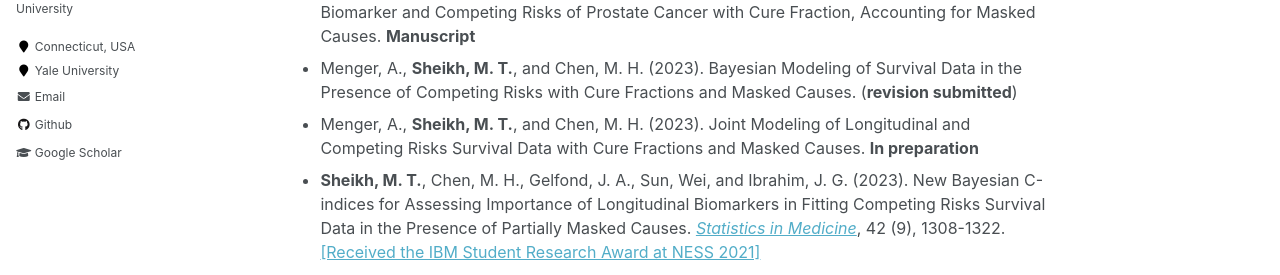
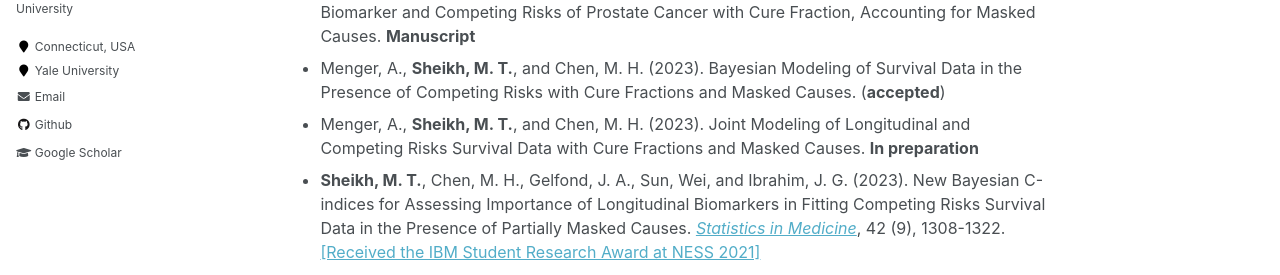
Before and after one commit to mdtuhinsheikh/mdtuhinsheikh.github.io, a Jekyll site: the page built from _pages/publications.md, in a window 1280 px wide and 900 px high. Shown: the part 314-589 px from the top of the window. Built offline with Jekyll 4.4.1, drawn with Linux system fonts in a browser that asks for light colours.

Commit message:
Update publications.md

```diff
--- a/_pages/publications.md
+++ b/_pages/publications.md
@@ -7,7 +7,7 @@ author_profile: true
 ## Methodology
 - **Sheikh, M. T.**, and Zhao, H. (2023). A Semicompeting Risks Model with an Application to UK Biobank Data to Identify Risk Factors for Diabetes Onset and Progression. (**submitted**)
 - **Sheikh, M. T.**, Gelfond, J. A., and Chen, M. H. (2023). Bayesian Joint Model for Longitudinal Biomarker and Competing Risks of Prostate Cancer with Cure Fraction, Accounting for Masked Causes. **Manuscript**
-- Menger, A., **Sheikh, M. T.**, and Chen, M. H. (2023). Bayesian Modeling of Survival Data in the Presence of Competing Risks with Cure Fractions and Masked Causes. (**revision submitted**)
+- Menger, A., **Sheikh, M. T.**, and Chen, M. H. (2023). Bayesian Modeling of Survival Data in the Presence of Competing Risks with Cure Fractions and Masked Causes. (**accepted**)
 - Menger, A., **Sheikh, M. T.**, and Chen, M. H. (2023). Joint Modeling of Longitudinal and Competing Risks Survival Data with Cure Fractions and Masked Causes. **In preparation**
 - **Sheikh, M. T.**, Chen, M. H., Gelfond, J. A., Sun, Wei, and Ibrahim, J. G. (2023). New Bayesian C-indices for Assessing Importance of Longitudinal Biomarkers
 in Fitting Competing Risks Survival Data in the Presence of Partially Masked Causes. [*Statistics in Medicine*](https://onlinelibrary.wiley.com/doi/10.1002/sim.9671){:target="_blank"}, 42 (9), 1308-1322. [[Received the IBM Student Research Award at NESS 2021]](https://statistics.uconn.edu/2021/10/14/awards-at-the-34th-ness-symposium/)
```
